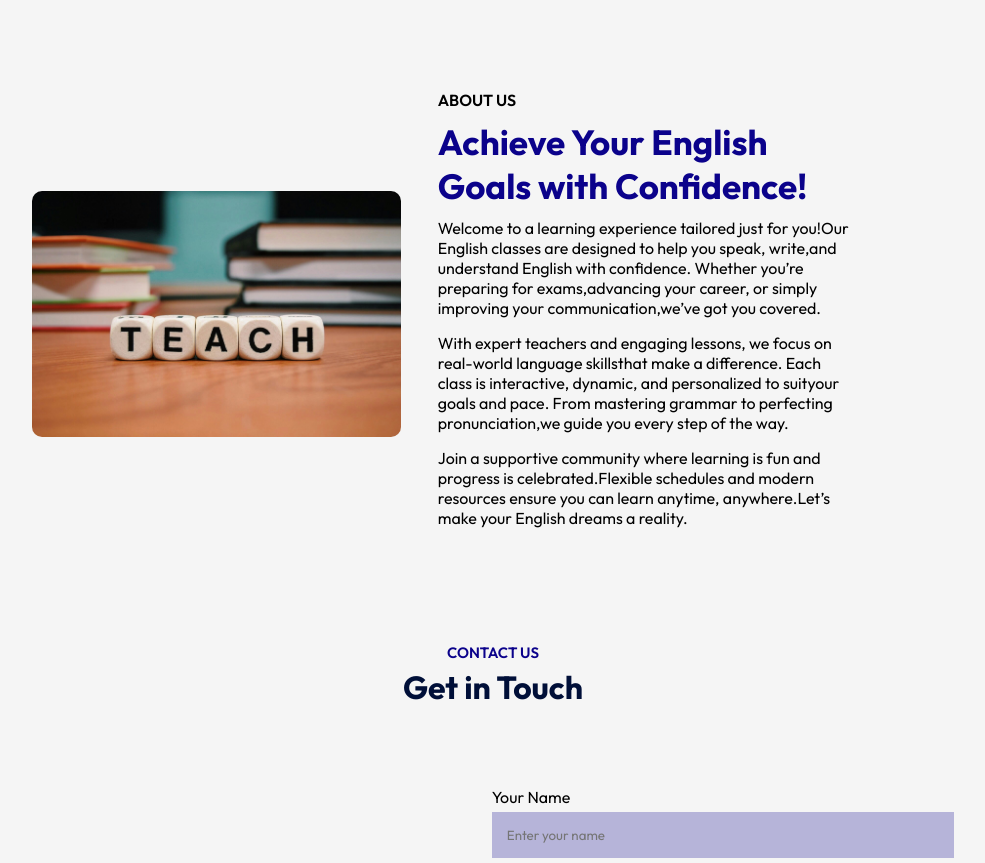
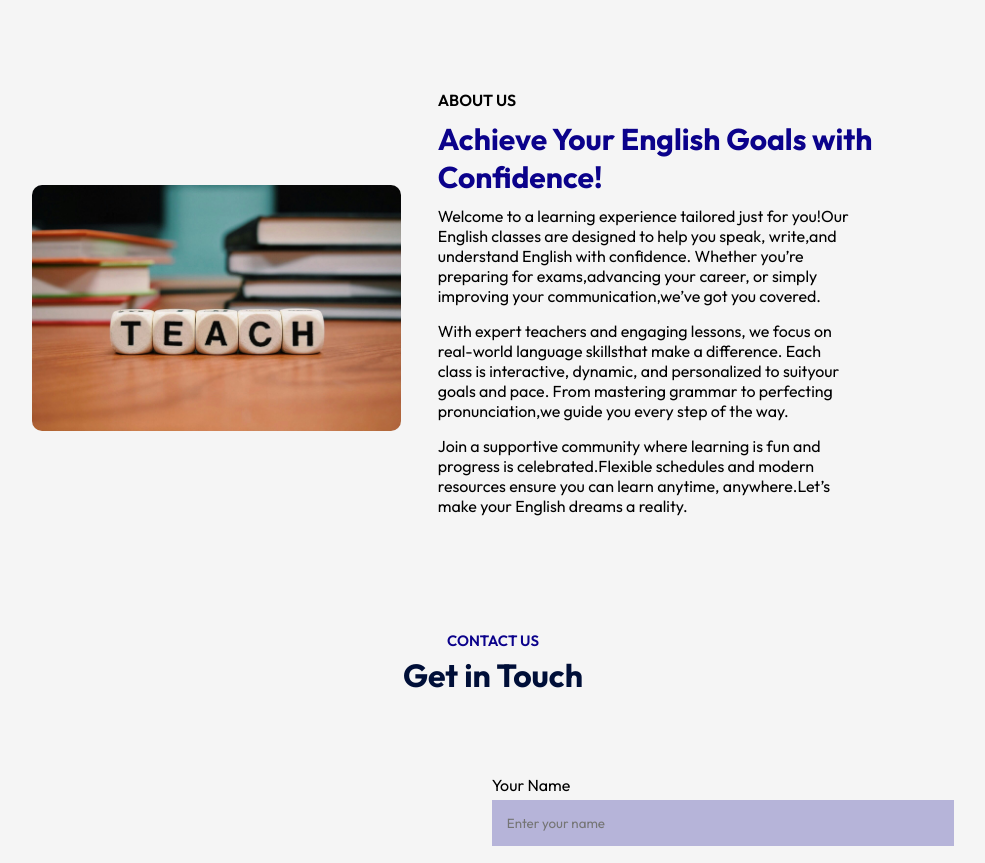
Before and after one commit to KostasTritsonis/enginuity, a React (Vite) app: page / in a window 1280 px wide. Shown: the part 1900-2763 px from the top of the page, without its empty margins (147-1132 px from the left). Built offline with nearby package versions, Linux system fonts and the light colour scheme.

Commit message:
04012025

```diff
--- a/src/Components/About/About.css
+++ b/src/Components/About/About.css
@@ -30,10 +30,10 @@
     font-size: 16px;
 }
 .about h2{
-    font-size: 35px;
+    font-size: 30px;
     color: #0b028b;
     margin: 10px 0;
-    max-width: 400px;
+    max-width: 450px;
 }
 .about p{
     margin-bottom: 15px;
--- a/translation.js
+++ b/translation.js
@@ -78,8 +78,8 @@ i18n.use(initReactI18next).init({
                 "About us":"Σχετικά με Εμάς",
                 "Contact us":"Επικοινωνία",
                 "MATINA MAKRYGIANNI":"ΜΑΤΙΝΑ ΜΑΚΡΥΓΙΑΝΝΗ",
-                herotitle:"Το ταξίδι σας προς την άριστη γνώση της Αγγλικής γλώσσας ξεκινά εδώ. Μάθετε, αναπτυχθείτε και ακμάστε μαζί μας.",
-                heropagr:"Απελευθερώστε το πλήρες δυναμικό σας με μαθήματα Αγγλικών καθοδηγούμενα από ειδικούς."+
+                herotitle:"Το ταξίδι σας προς την γνώση της Αγγλικής γλώσσας ξεκινά εδώ. Μάθετε και αναπτυχθείτε μαζί μας.",
+                heropagr:"Απελευθερώστε το πλήρες δυναμικό σας με μαθήματα Αγγλικών καθοδηγούμενα από έμας."+
                         "Είτε ξεκινάτε από το μηδέν είτε θέλετε να βελτιώσετε τις δεξιότητές σας, η εξατομικευμένη προσέγγισή μας θα σας βοηθήσει να αποκτήσετε ευχέρια."+
                         "Εγγραφείτε σήμερα και ανοίξτε πόρτες σε νέες ευκαιρίες!",
                 "our program":"το προγραμμα μας",
@@ -90,7 +90,7 @@ i18n.use(initReactI18next).init({
                 "English Certification: Your Roadmap to Success!":"Πιστοποίηση Αγγλικών: Ο δρόμος σας προς την επιτυχία!",
                 A1:"Αγγλικά A1 (Αρχάριοι/Βασικά)",
                 A1Text:"Το επίπεδο A1 αντιστοιχεί σε βασικούς χρήστες της Αγγλικής γλώσσας, οι οποίοι μπορούν"+
-                        "να κατανοήσουν και να χρησιμοποιήσουν καθημερινές εκφράσεις και πολύ βασικές φράσεις.",
+                        " να κατανοήσουν και να χρησιμοποιήσουν καθημερινές εκφράσεις και πολύ βασικές φράσεις.",
                 A2:"Αγγλικά A2 (Προμεσαίο επίπεδο)",
                 A2Text:"Το επίπεδο A2 αντιστοιχεί σε χρήστες που μπορούν να κατανοήσουν βασικές εκφράσεις και να επικοινωνούν με απλό τρόπο.",
                 B1:"Αγγλικά B1 (Μέσο επίπεδο)",
@@ -103,7 +103,7 @@ i18n.use(initReactI18next).init({
                 C2Text:"Το επίπεδο C2 αντιστοιχεί σε χρήστες που έχουν άριστη γνώση της Αγγλικής γλώσσας, μπορούν να κατανοούν και "+
                     "να εκφράζονται σχεδόν για τα πάντα με ευκολία και να διακρίνουν τις πιο λεπτές αποχρώσεις της σημασίας.",
                 "ABOUT US":"Σχετικά Με Μας",
-                A:"Πετύχετε τους Στόχους Σας στην Αγγλικά με Αυτοπεποίθηση!",
+                A:"Πετύχετε τους Στόχους Σας στα Αγγλικά με Αυτοπεποίθηση!",
                 AText:"Καλώς ήρθατε σε μια εμπειρία μάθησης που έχει σχεδιαστεί ειδικά για εσάς! Τα μαθήματα Αγγλικών μας είναι φτιαγμένα για να σας βοηθήσουν να μιλάτε,"+
                     "να γράφετε και να κατανοείτε τα Αγγλικά με αυτοπεποίθηση. Είτε προετοιμάζεστε για εξετάσεις, είτε προχωράτε την καριέρα σας, είτε απλώς βελτιώνετε την επικοινωνία σας," +
                     "είμαστε εδώ για να σας στηρίξουμε.",
```
